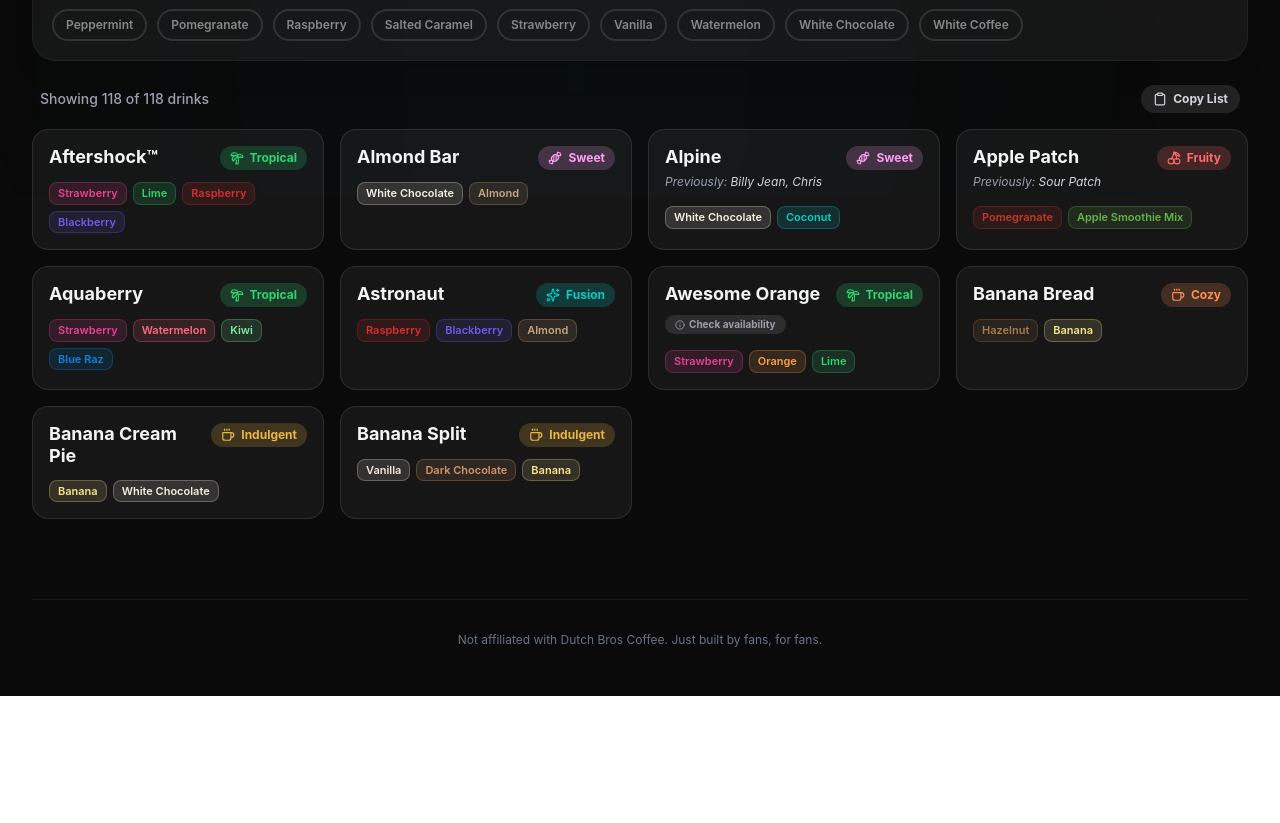
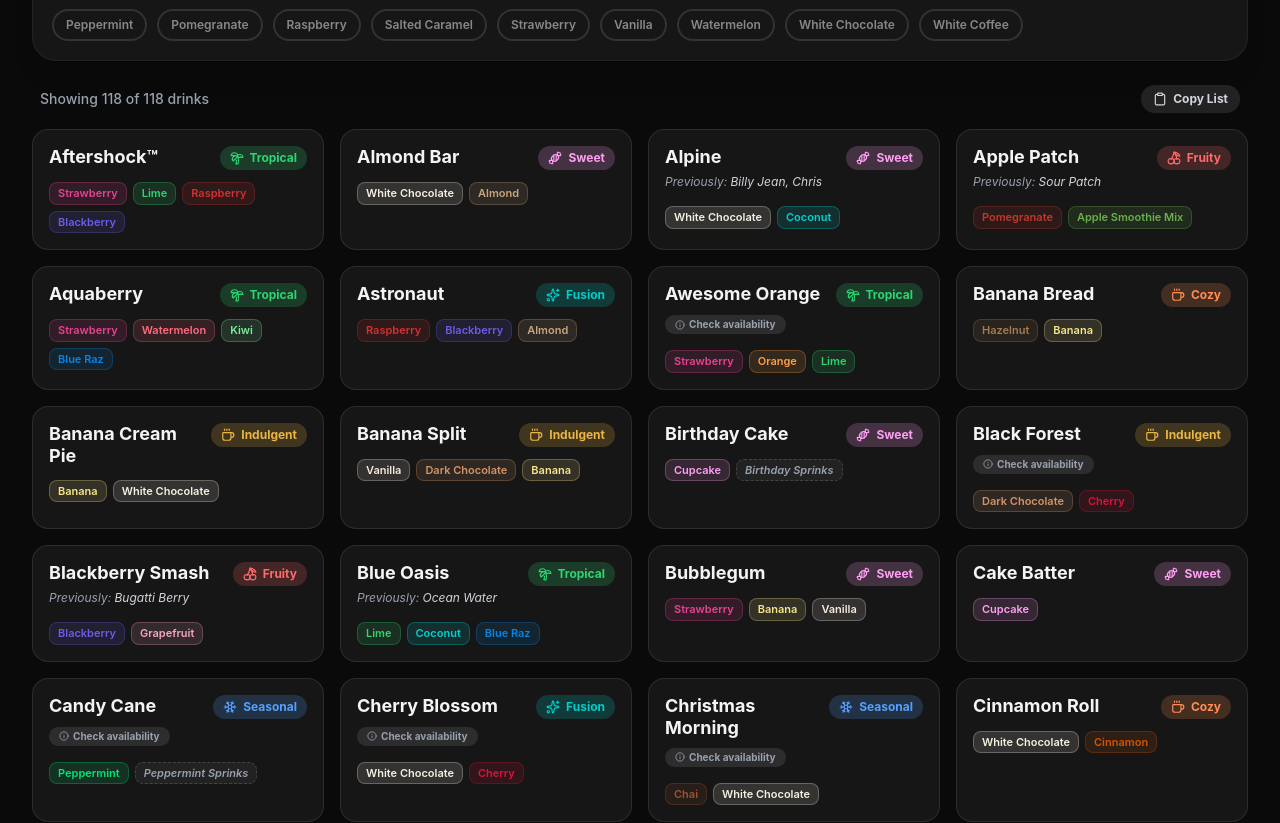
Before and after one commit to darin3/db-secret-menu, a React (Vite) app: page / in a window 1280 px wide. Shown: the part 603-1426 px from the top of the page. Before the commit the page ends 1299 px from the top, so only its background shows below. Built offline with nearby package versions, Linux system fonts and the light colour scheme.

Commit message:
TEST: Disable backdrop blur to test iOS Safari performance

```diff
--- a/src/App.jsx
+++ b/src/App.jsx
@@ -40,12 +40,12 @@
 
   return (
     <div className="min-h-screen bg-[#0a0a0a] text-white font-sans selection:bg-blue-500/30">
-      {/* Background Decor */}
-      <div className="fixed inset-0 overflow-hidden pointer-events-none z-0">
+      {/* Background Decor - temporarily disabled to test iOS performance */}
+      {/* <div className="fixed inset-0 overflow-hidden pointer-events-none z-0">
         <div className="absolute top-[-10%] left-[-10%] w-[40%] h-[40%] bg-blue-600/5 rounded-full blur-[120px]" />
         <div className="absolute top-[20%] right-[-10%] w-[30%] h-[30%] bg-sky-600/5 rounded-full blur-[120px]" />
         <div className="absolute bottom-[-10%] left-[20%] w-[50%] h-[50%] bg-cyan-600/5 rounded-full blur-[150px]" />
-      </div>
+      </div> */}
 
       <div className="max-w-7xl mx-auto px-4 sm:px-6 lg:px-8 py-8 relative z-10">
         {/* Header */}
--- a/src/components/ExploreTab.jsx
+++ b/src/components/ExploreTab.jsx
@@ -169,7 +169,7 @@
 
             {/* Grid */}
             <div className="grid grid-cols-[repeat(auto-fill,minmax(280px,1fr))] gap-4 justify-center mt-2">
-                {filtered.slice(0, 10).map(d => (
+                {filtered.map(d => (
                     <DrinkCard key={d.name} drink={d} open={openCard === d.name} onToggle={() => setOpenCard(prev => prev === d.name ? null : d.name)} />
                 ))}
             </div>
```
